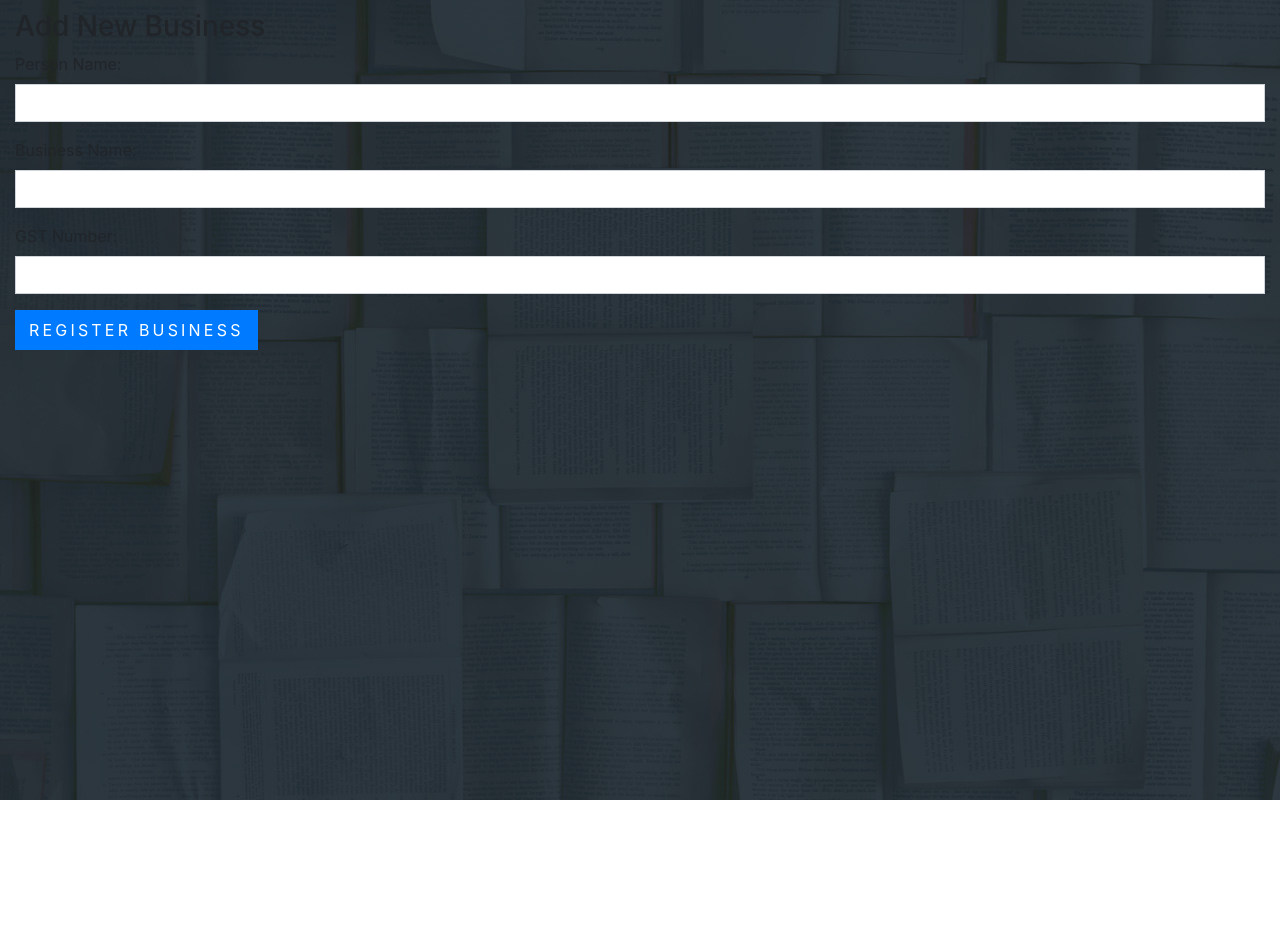
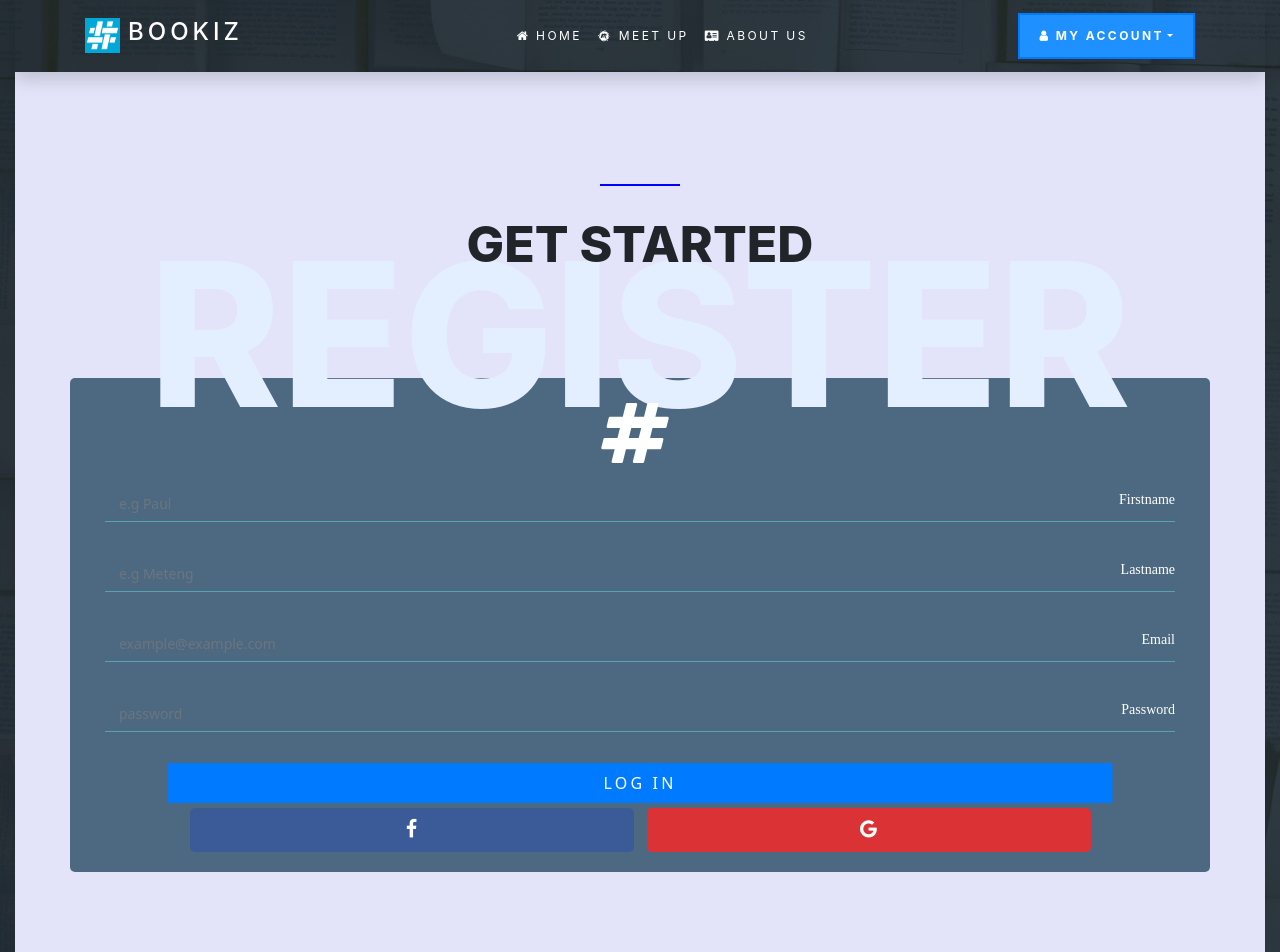
Before and after one commit to Arthuro1/AWT_Project, a React (Create React App) app: page /register in a window 1280 px wide. Shown: the top 952 px of the page. Before the commit the page ends 800 px from the top, so only its background shows below. Built offline with nearby package versions, Linux system fonts and the light colour scheme.

Commit message:
actual Frontend

```diff
--- /dev/null
+++ b/src/actions/index.js
@@ -0,0 +1,35 @@
+import axios from 'axios';
+import {AUTH_ERROR, AUTH_REGISTER} from "./types";
+
+export const login = data => {
+    return async dispatch => {
+        try {
+           const res = await axios.post('http://localhost:5000/users/login', data);
+            console.log('res', res);
+        }catch (e) {
+            console.log('err', e);
+        }
+    }
+};
+
+export const register = data => {
+    return async dispatch => {
+        try {
+            const res = await axios.post('http://localhost:5000/users/register', data);
+            console.log('res', res);
+
+            dispatch({
+                type: AUTH_REGISTER,
+                payload: res.data.token
+            });
+
+            localStorage.setItem('JWT_TOKEN', res.data.token);
+        }catch (e) {
+            dispatch({
+                type: AUTH_ERROR,
+                payload: e.message
+            });
+            console.log('err', e);
+        }
+    }
+};
--- /dev/null
+++ b/src/actions/types.js
@@ -0,0 +1,2 @@
+export const AUTH_REGISTER = 'AUTH_REGISTER';
+export const AUTH_ERROR = 'AUTH_ERROR';
--- a/src/components/aboutUs.component.js
+++ b/src/components/aboutUs.component.js
@@ -25,7 +25,8 @@ export default class AboutUs extends Component {
 
                 </section>
 
-                <div className="section container-fluid bg-light">
+                <div className="section container-fluid myBg">
+                    <SectionTitle title="About Us" backText="Us"/>
                     <div className="row">
                         <div className="col-lg-6">
 
@@ -42,7 +43,7 @@ export default class AboutUs extends Component {
                     </div>
                 </div>
 
-                <section className="section myBg">
+                <section className="section bg-light">
 
                     <SectionTitle title="Group Members" backText="Members"/>
                     <div className="container">
--- /dev/null
+++ b/src/components/customInput.component.js
@@ -0,0 +1,21 @@
+import React, {Component} from "react"
+
+export default class CustomInput extends Component{
+    render(){
+        const {input: {value, onChange}} = this.props;
+        return(
+            <div className="form-group Input">
+                <label htmlFor={this.props.id}>{this.props.label}</label>
+                <input
+                    name={this.props.name}
+                    id={this.props.id}
+                    placeholder={this.props.placeholder}
+                    className="form-control"
+                    type={this.props.type}
+                    value={value}
+                    onChange={onChange}
+                />
+            </div>
+        );
+    }
+}
--- a/src/components/login.component.js
+++ b/src/components/login.component.js
@@ -1,11 +1,69 @@
 import React, { Component } from 'react';
+import {reduxForm, Field} from 'redux-form'
+import {connect} from "react-redux";
+import {compose} from "redux";
 
-export default class Login extends Component {
+import * as actions from '../actions'
+import CustomInput from './customInput.component'
+import Header from "./header.component";
+import Footer from "./footer.component";
+
+
+class Login extends Component {
+    constructor(props){
+        super(props);
+        this.onSubmit = this.onSubmit.bind(this);
+    }
+
+    async onSubmit(formData){
+        console.log('on submit');
+        console.log(formData);
+        await this.props.login(formData)
+    }
     render() {
+        const {handleSubmit} = this.props;
         return (
             <div>
-                <p>Welcome to Edit Component!!</p>
+                <Header/>
+                <div className="section bg-light container-fluid">
+                    <div className="Modal">
+                        <form onSubmit={handleSubmit(this.onSubmit)}>
+                            <fieldset>
+                                <Field
+                                    name="email"
+                                    type="text"
+                                    id="email"
+                                    label="Enter your email"
+                                    placeholder="example@example.com"
+                                    component={CustomInput}
+                                />
+                            </fieldset>
+                            <fieldset>
+                                <Field
+                                    name="password"
+                                    type="password"
+                                    id="password"
+                                    label="Enter your password"
+                                    placeholder="password"
+                                    component={CustomInput}
+                                />
+                            </fieldset>
+                            <button type="submit" className="btn btn-primary">Log In</button>
+                        </form>
+                        <div className='social-signin'>
+                            <button className="fb" onClick={ this.props.onClick }><i className="fa fa-facebook" aria-hidden="true"></i></button>
+                            <button className="tw" onClick={ this.props.onClick }><i className="fa fa-google" aria-hidden="true"></i></button>
+                        </div>
+                        <a href='#'>Lost your password ?</a>
+                    </div>
+                </div>
+                <Footer/>
             </div>
         )
     }
 }
+
+export default compose(
+    connect(null, actions),
+    reduxForm({form: 'logIn'})
+)(Login)
--- a/src/components/register.component.js
+++ b/src/components/register.component.js
@@ -1,88 +1,104 @@
 import React, { Component } from 'react';
-import axios from 'axios';
+import Header from "./header.component";
+import {Field, reduxForm} from "redux-form";
+import CustomInput from "./customInput.component";
+import Footer from "./footer.component";
+import {compose} from "redux";
+import {connect} from "react-redux";
+import * as actions from "../actions";
+import SectionTitle from "./sectionTitle.component";
 
-export default class Register extends Component {
+class Register extends Component {
     constructor(props) {
         super(props);
-        this.onChangePersonName = this.onChangePersonName.bind(this);
-        this.onChangeBusinessName = this.onChangeBusinessName.bind(this);
-        this.onChangeGstNumber = this.onChangeGstNumber.bind(this);
         this.onSubmit = this.onSubmit.bind(this);
-
-        this.state = {
-            person_name: '',
-            business_name: '',
-            business_gst_number:''
-        }
     }
-    onChangePersonName(e) {
-        this.setState({
-            person_name: e.target.value
-        });
-    }
-    onChangeBusinessName(e) {
-        this.setState({
-            business_name: e.target.value
-        })
-    }
-    onChangeGstNumber(e) {
-        this.setState({
-            business_gst_number: e.target.value
-        })
-    }
-
-    onSubmit(e) {
-        e.preventDefault();
-        const obj = {
-            person_name: this.state.person_name,
-            business_name: this.state.business_name,
-            business_gst_number: this.state.business_gst_number
-        };
-        console.log(`The values are ${this.state.person_name}, ${this.state.business_name}, and ${this.state.business_gst_number}`)
-        axios.post('http://localhost:4000/business/add', obj)
-            .then(res => console.log(res.data));
-        this.setState({
-            person_name: '',
-            business_name: '',
-            business_gst_number: ''
-        })
+    async onSubmit(formData){
+        console.log('on submit');
+        console.log(formData);
+        await this.props.register(formData)
     }
 
     render() {
+        const {handleSubmit} = this.props;
         return (
-            <div style={{ marginTop: 10 }}>
-                <h3>Add New Business</h3>
-                <form onSubmit={this.onSubmit}>
-                    <div className="form-group">
-                        <label>Person Name:  </label>
-                        <input
-                            type="text"
-                            className="form-control"
-                            value={this.state.person_name}
-                            onChange={this.onChangePersonName}
-                        />
+            <div>
+                <Header/>
+                <div className="section myBg container-fluid">
+                    <SectionTitle title="Get Started" backText="Register"/>
+                    <div className="container Modal">
+                        <div className="logo">
+                        <i className="fa fa-hashtag" aria-hidden="true"></i>
+                        <span>  </span>
+                        </div>
+                        <form onSubmit={handleSubmit(this.onSubmit)}>
+                            <fieldset>
+                                <Field
+                                    name="firstName"
+                                    type="text"
+                                    id="firstName"
+                                    label="Firstname"
+                                    placeholder="e.g Paul"
+                                    component={CustomInput}
+                                />
+                            </fieldset>
+                            <fieldset>
+                                <Field
+                                    name="lastName"
+                                    type="text"
+                                    id="lastName"
+                                    label="Lastname"
+                                    placeholder="e.g Meteng"
+                                    component={CustomInput}
+                                />
+                            </fieldset>
+                            <fieldset>
+                                <Field
+                                    name="email"
+                                    type="text"
+                                    id="email"
+                                    label="Email"
+                                    placeholder="example@example.com"
+                                    component={CustomInput}
+                                />
+                            </fieldset>
+                            <fieldset>
+                                <Field
+                                    name="password"
+                                    type="password"
+                                    id="password"
+                                    label="Password"
+                                    placeholder="password"
+                                    component={CustomInput}
+                                />
+                            </fieldset>
+
+                            {this.props.errorMessage?
+                            <div className="alert alert-danger">
+                                {this.props.errorMessage}
+                            </div>: null}
+
+                            <button type="submit" className="btn btn-primary">Log In</button>
+                        </form>
+                        <div className='social-signin'>
+                            <button className="fb" onClick={ this.props.onClick }><i className="fa fa-facebook" aria-hidden="true"></i></button>
+                            <button className="gg" onClick={ this.props.onClick }><i className="fa fa-google" aria-hidden="true"></i></button>
+                        </div>
                     </div>
-                    <div className="form-group">
-                        <label>Business Name: </label>
-                        <input type="text"
-                               className="form-control"
-                               value={this.state.business_name}
-                               onChange={this.onChangeBusinessName}
-                        />
-                    </div>
-                    <div className="form-group">
-                        <label>GST Number: </label>
-                        <input type="text"
-                               className="form-control"
-                               value={this.state.business_gst_number}
-                               onChange={this.onChangeGstNumber}
-                        />
-                    </div>
-                    <div className="form-group">
-                        <input type="submit" value="Register Business" className="btn btn-primary"/>
-                    </div>
-                </form>
+                </div>
+                <Footer/>
             </div>
         )
     }
 }
+
+function mapStateToProps(state){
+    return {
+        errorMessage: state.auth.errorMessage
+    }
+}
+
+export default compose(
+    connect(mapStateToProps, actions),
+    reduxForm({form: 'register'})
+)(Register)
--- a/src/index.css
+++ b/src/index.css
@@ -410,3 +410,117 @@ code {
   font-family: source-code-pro, Menlo, Monaco, Consolas, "Courier New",
     monospace;
 }
+
+.logo {
+  text-align: center;
+  color: white;
+}
+.logo i {
+  display: block;
+  padding: 20px 0 0 0;
+  font-size: 70px;
+  transform: translateX(-5px);
+}
+.logo span {
+  color: rgba(255, 255, 255, 0.7);
+  text-transform: uppercase;
+}
+
+.Modal {
+  background: rgba(40, 75, 99, 0.8);
+  background-size: cover;
+  border-radius: 5px;
+  opacity: 1;
+}
+.Modal a {
+  display: block;
+  color: rgba(255, 255, 255, 0.7);
+  font-size: 12px;
+  text-align: center;
+  text-decoration: none;
+  margin: 4px 0 10px 0;
+  margin: 10px;
+}
+.Modal a:hover {
+  text-decoration: underline;
+}
+
+.Input {
+  display: flex;
+  flex-direction: row-reverse;
+  align-items: center;
+  border-bottom: 1px solid #58a4b0;
+  margin: 0 20px;
+}
+.Input input {
+  border: 0;
+  background: transparent;
+  padding: 2px 10px;
+  margin: 18px 4px 0 4px;
+  color: rgba(255, 255, 255, 0.7);
+  font-family: "Noto Sans", sans-serif;
+  font-size: 14px;
+}
+.Input input:required {
+  box-shadow: none;
+}
+.Input input:focus ~ label {
+  opacity: 1;
+}
+.Input input[type='text'] ~ label::before {
+  content: "\f274";
+}
+.Input input[type='password'] ~ label::before {
+  content: "";
+}
+
+label {
+  font-family: FontAwesome;
+  color: white;
+  font-size: 14px;
+  margin-top: 17px;
+  transition: opacity 0.3s ease-in-out;
+}
+label::before {
+  padding: 5px 5px 0 0;
+  opacity: 0.5;
+}
+
+.social-signin {
+  text-align: center;
+  padding-bottom: 20px;
+}
+.social-signin button {
+  width: 40%;
+  border: none;
+  border-radius: 5px !important;
+  cursor: pointer;
+  padding: 10px;
+}
+.social-signin button i {
+  font-size: 20px;
+  color: white;
+}
+.social-signin button.fb {
+  background: #3A5A98;
+  margin-right: 13px;
+}
+.social-signin button.gg {
+  background: #db3236;
+}
+
+form button {
+  position: relative;
+  margin: 15px 0 5px 0;
+  left: 50%;
+  transform: translateX(-50%);
+  background: #58a4b0;
+  border: none;
+  border-radius: 5px ;
+  padding: 10px;
+  color: white;
+  width: 85%;
+  font-family: "Noto Sans", sans-serif;
+  font-size: 14px;
+  cursor: pointer;
+}
```
Also changed, not shown: package.json (+8 -1 lines), src/App.js (+6 -1 lines), src/reducers/authentification.js (added, +19 -0 lines), src/reducers/index.js (added, +8 -0 lines), 2 other files (tests, documents, lock files or other folders).
